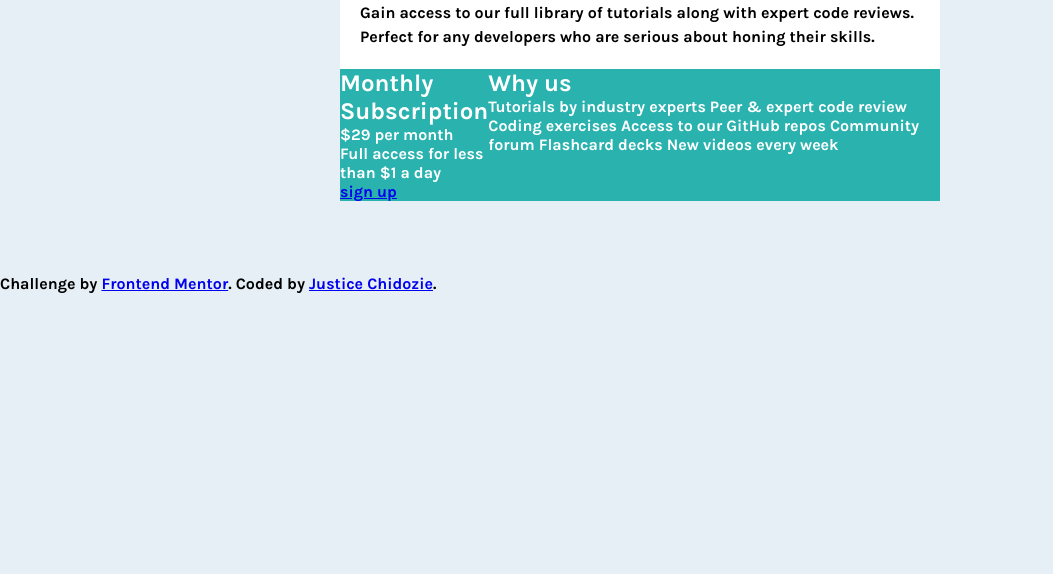
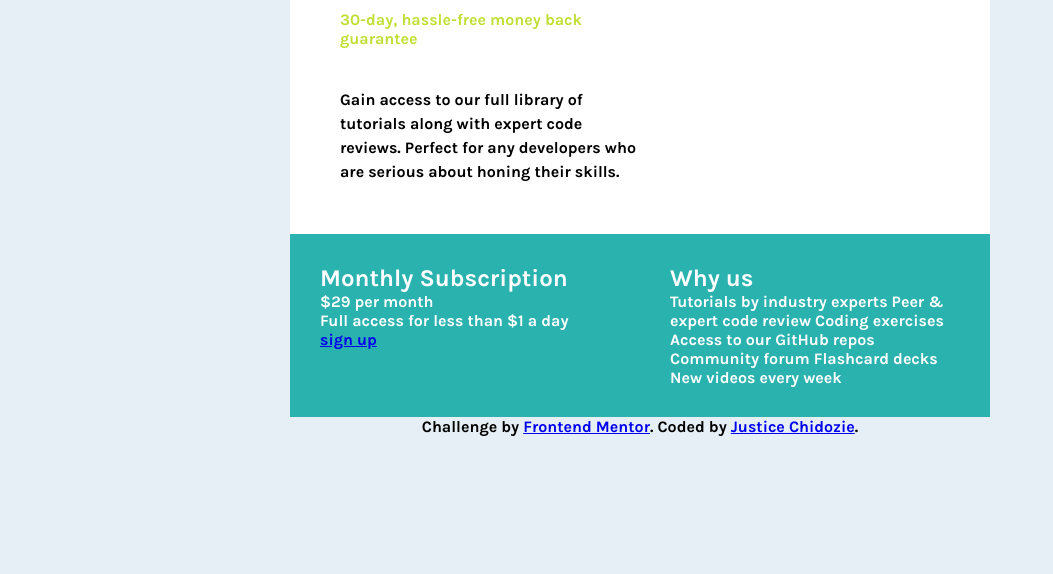
Before and after one commit to justicechidozie2988/grid-component, a plain HTML site: page index.html in a window 1280 px wide. Shown: the part 226-800 px from the top of the page, without its empty margins (0-1053 px from the left). Drawn offline with Linux system fonts and the light colour scheme.

Commit message:
fixed the errors

```diff
--- a/index.html
+++ b/index.html
@@ -18,14 +18,14 @@
         Perfect for any developers who are serious about honing their skills.</p>
     </div>
       <div class="mainBox">
-        <div class="box2">
+        <div class="box box2">
         <h2> Monthly Subscription</h2>
         <p class="paragraph">&dollar;29 per month</p>
         <p class="paragraph1">
           Full access for less than &dollar;1 a day</p>
         <a href="#" class="signup">sign up</a>
       </div>
-      <div class="box3">
+      <div class="box box3">
         <h2>Why us</h2>
         <p>
           Tutorials by industry experts
--- a/style.css
+++ b/style.css
@@ -16,14 +16,16 @@ body{
     background: var(--Light-Gray);
     font-size: 16px;
     font-family: 'karla', sans-serif;
+    display: flex;
+    align-items: center;
+    justify-content: center;
+    margin: 0 auto;
+    height: 100vh;
+    flex-direction: column;
 }
 .main{
     background: #ffffff;
-    width: 600px;
-    height: 300px;
-    margin: 6.25rem auto;
-    padding: 0;
-
+    width: 700px;
 }
 .main .box > h1{
     color: var(--Cyan);
@@ -44,5 +46,10 @@ body{
     flex-direction: row;
     background:hsl(179, 62%, 43%);
     color:#ffffff;
+    width: 100%;
+}
 
+.box {
+    width: 50%;
+    margin: 30px;
 }
```
